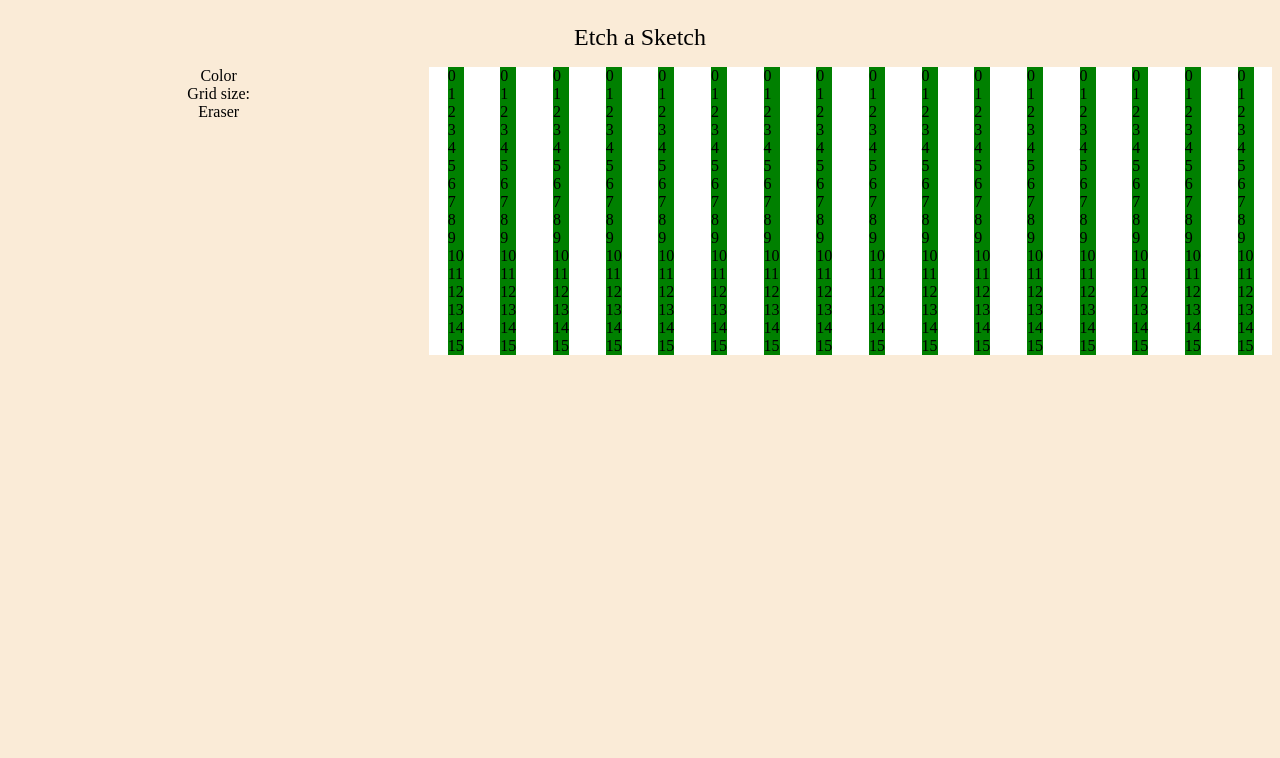
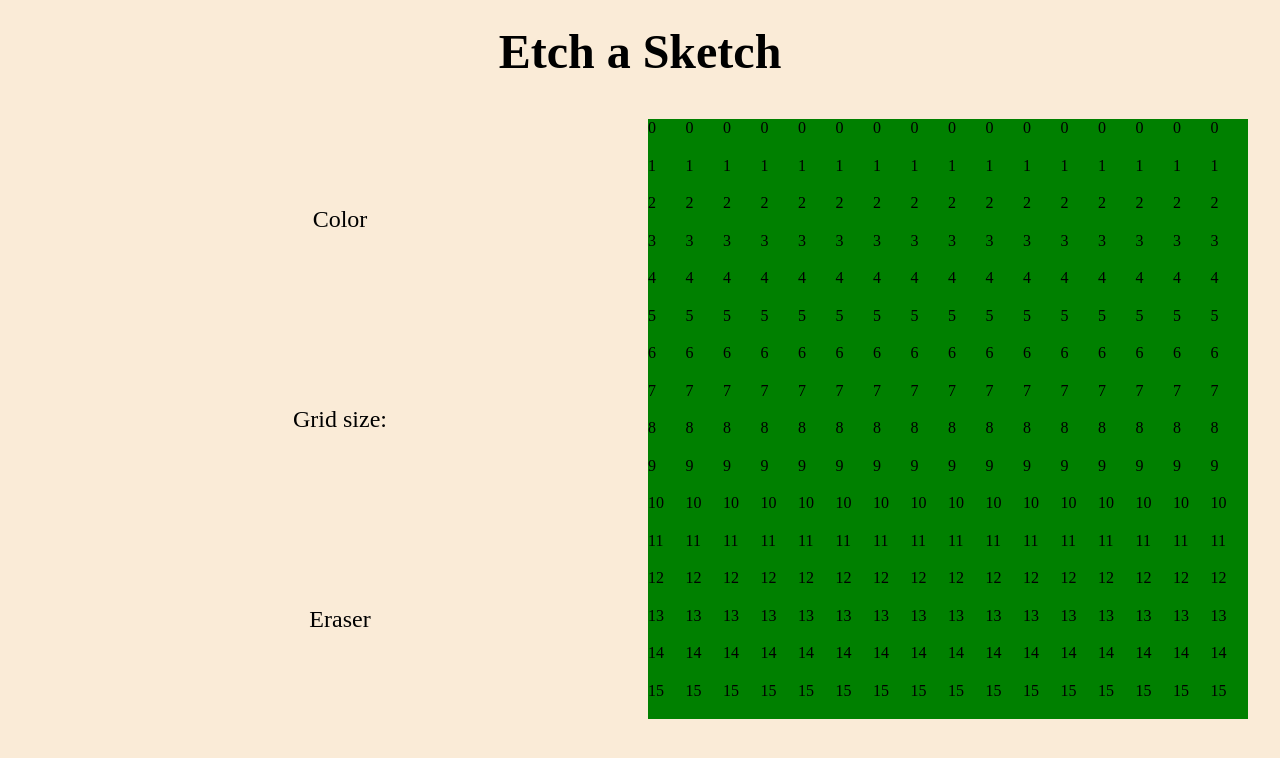
Before and after one commit to B96-osrs/etch-a-sketch, a plain HTML site: page index.html in a window 1280 px wide. Drawn offline with Linux system fonts and the light colour scheme.

Commit message:
Finish drawBox layout and alignment

```diff
--- a/style.css
+++ b/style.css
@@ -4,41 +4,52 @@ body {
     justify-content: space-between;
     background-color: antiquewhite;
 }
+*{
+    box-sizing: border-box;
+}
+
 #header {
     display: flex;
     justify-content: center;
     align-items: center;
     padding: 16px;
-    font-size: 24px;
+    font-size: 48px;
+    font-weight: 800;
 }
 
 #main-box {
     display: flex;
-    justify-content: space-around;
+    padding: 24px;
 }
 
 
 #draw-box {
     display: flex;
-    flex:2;
     background-color: white;
-    justify-content: space-around;
+    width: 600px;
+    height: 600px;
 }
 
 #controls-box {
     display: flex;
+    flex:1;
     flex-direction: column;
-    flex: 1;
+    font-size: 24px;
     align-items: center;
+    justify-content: space-around;
 }
 
 
 #rowDiv {
     display: flex;
+    flex: 1;
     flex-direction: column;
+    width:16px;
 }
 
 #columnDiv {
     display: flex;
+    flex:1;
     background-color: green;
+
 }
```
